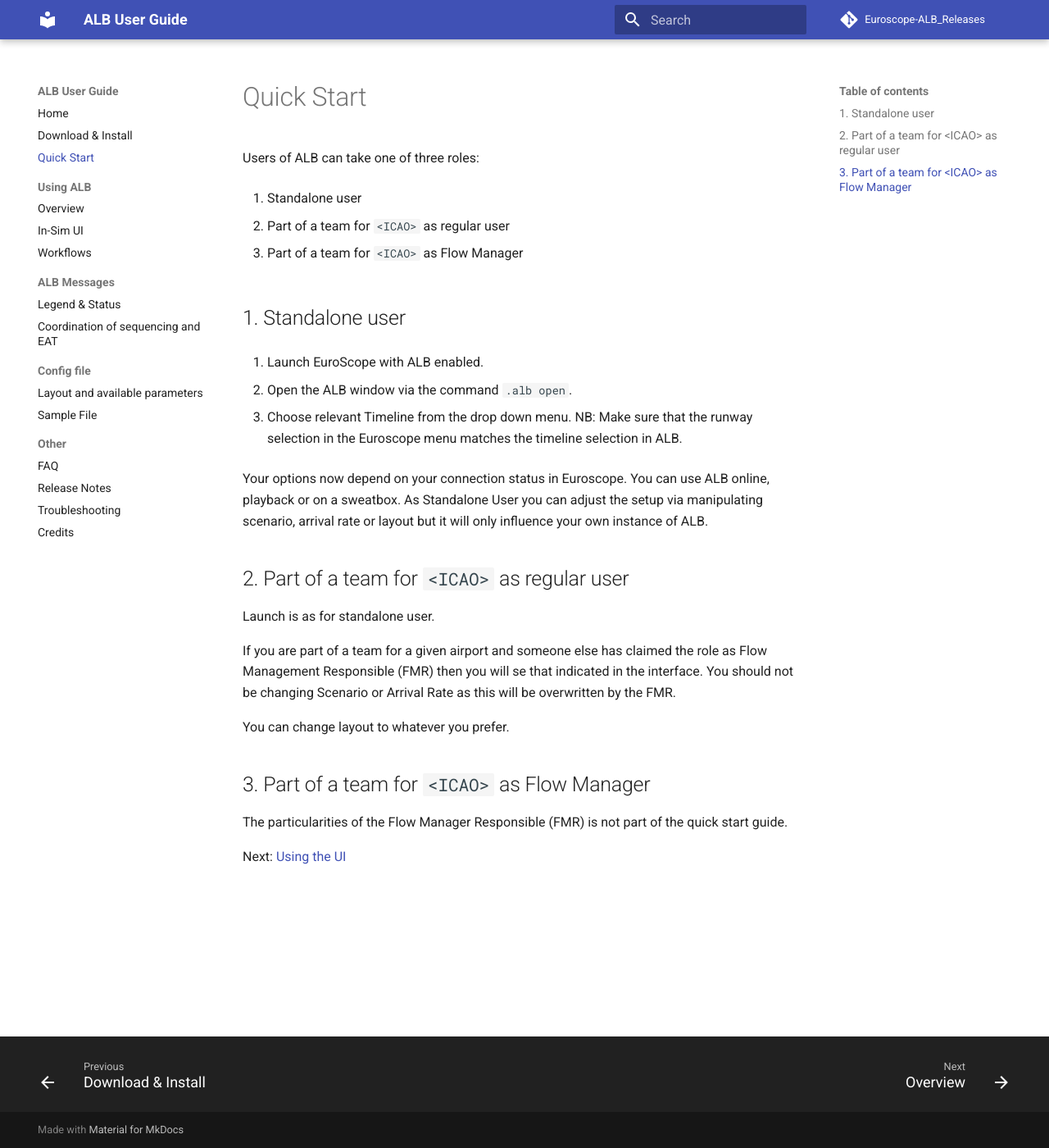
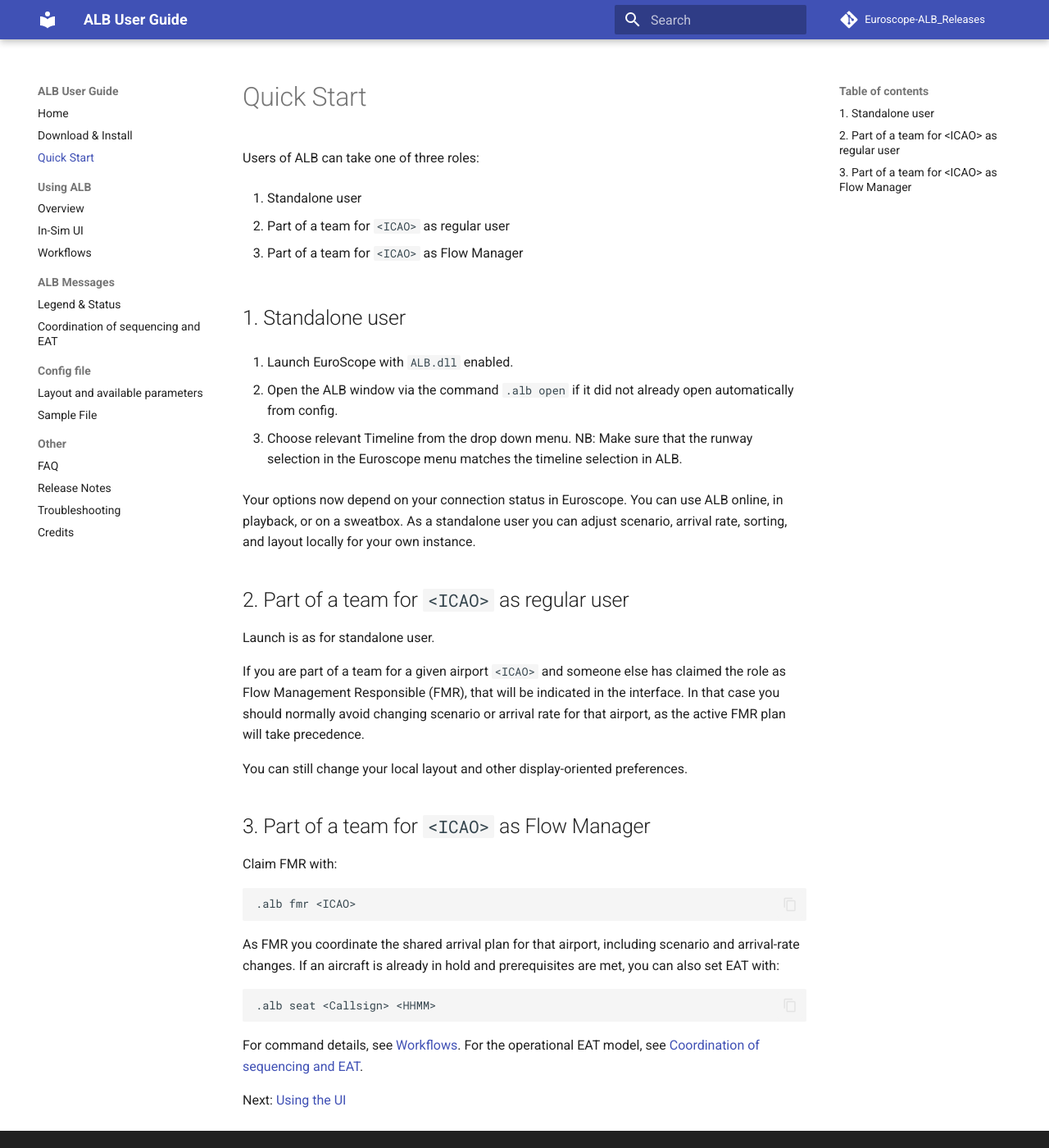
Before and after one commit to sodgaard/Euroscope-ALB_Releases, an MkDocs documentation site: the page built from docs/quick-start.md, in a window 1280 px wide and 1400 px high. Shown: the whole window at 82% size. Built offline with MkDocs 1.6.1 and Material for MkDocs 9.7.7, drawn with Linux system fonts in a browser that asks for light colours; comment, search, counter and statistics services are not loaded.

````diff
--- a/docs/quick-start.md
+++ b/docs/quick-start.md
@@ -10,23 +10,35 @@ Users of ALB can take one of three roles:
 
 ## 1. Standalone user
 
-1. Launch EuroScope with ALB enabled.
+1. Launch EuroScope with `ALB.dll` enabled.
 
-2. Open the ALB window via the command ```.alb open```.
+2. Open the ALB window via the command ```.alb open``` if it did not already open automatically from config.
 
 3. Choose relevant Timeline from the drop down menu. NB: Make sure that the runway selection in the Euroscope menu matches the timeline selection in ALB.
 
-Your options now depend on your connection status in Euroscope. You can use ALB online, playback or  on a sweatbox. As Standalone User you can adjust the setup via manipulating scenario, arrival rate or layout but it will only influence your own instance of ALB.
+Your options now depend on your connection status in Euroscope. You can use ALB online, in playback, or on a sweatbox. As a standalone user you can adjust scenario, arrival rate, sorting, and layout locally for your own instance.
 
 ## 2. Part of a team for ```<ICAO>``` as regular user
 Launch is as for standalone user.
 
-If you are part of a team for a given airport <ICAO> and someone else has claimed the role as Flow Management Responsible (FMR) then you will se that indicated in the interface. You should not be changing Scenario or Arrival Rate as this will be overwritten by the FMR.
+If you are part of a team for a given airport `<ICAO>` and someone else has claimed the role as Flow Management Responsible (FMR), that will be indicated in the interface. In that case you should normally avoid changing scenario or arrival rate for that airport, as the active FMR plan will take precedence.
 
-You can change layout to whatever you prefer.
+You can still change your local layout and other display-oriented preferences.
 
 ## 3. Part of a team for ```<ICAO>``` as Flow Manager
-The particularities of the Flow Manager Responsible (FMR) is not part of the quick start guide.
+Claim FMR with:
+
+```
+.alb fmr <ICAO>
+```
+
+As FMR you coordinate the shared arrival plan for that airport, including scenario and arrival-rate changes. If an aircraft is already in hold and prerequisites are met, you can also set EAT with:
+
+```
+.alb seat <Callsign> <HHMM>
+```
+
+For command details, see [Workflows](user/workflows.md). For the operational EAT model, see [Coordination of sequencing and EAT](msgs/eat_detailing.md).
 
 
 
````
Also changed, not shown: AGENTS.md (added, +95 -0 lines), README.md (+24 -5 lines), docs/download-install.md (+16 -3 lines), docs/index.md (+10 -6 lines), docs/other/faq.md (+6 -2 lines), docs/other/troubleshooting.md (+4 -5 lines), docs/user/overview.md (+5 -2 lines).
